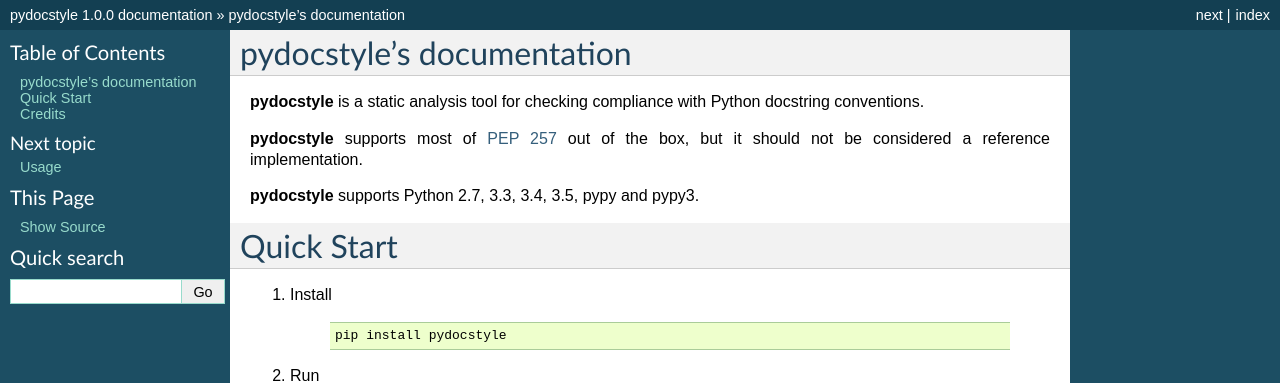
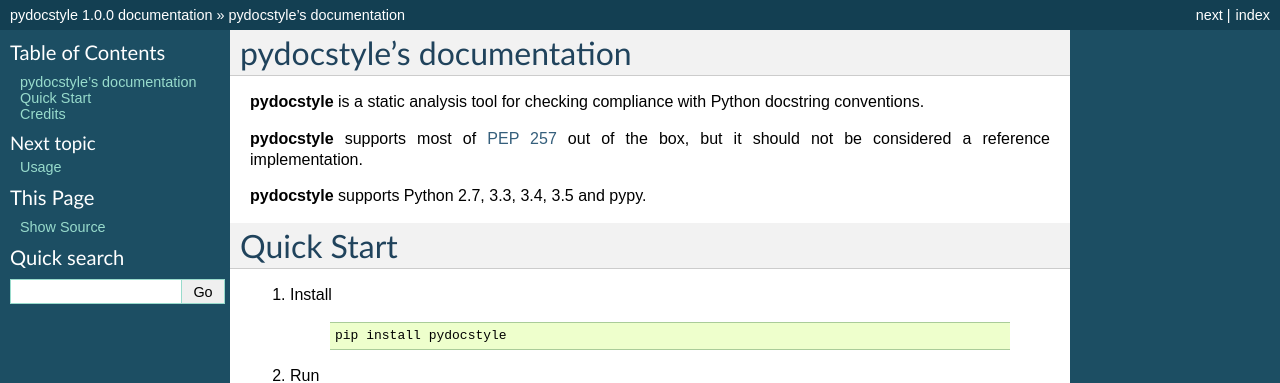
Before and after one commit to PyCQA/pydocstyle, a Sphinx documentation site: the page built from docs/index.rst, in a window 1280 px wide. Shown: the top 383 px of the page. Built offline with Sphinx 7.4.7, drawn with Linux system fonts in a browser that asks for light colours; the version number could not be read and is left out.

Commit message:
Drop support for pypy3.

```diff
--- a/README.rst
+++ b/README.rst
@@ -10,7 +10,7 @@
 `PEP 257 <http://www.python.org/dev/peps/pep-0257/>`_ out of the box, but it
 should not be considered a reference implementation.
 
-**pydocstyle** supports Python 2.7, 3.3, 3.4, 3.5, pypy and pypy3.
+**pydocstyle** supports Python 2.7, 3.3, 3.4, 3.5 and pypy.
 
 Quick Start
 -----------
--- a/docs/index.rst
+++ b/docs/index.rst
@@ -8,7 +8,7 @@
 `PEP 257 <http://www.python.org/dev/peps/pep-0257/>`_ out of the box, but it
 should not be considered a reference implementation.
 
-**pydocstyle** supports Python 2.7, 3.3, 3.4, 3.5, pypy and pypy3.
+**pydocstyle** supports Python 2.7, 3.3, 3.4, 3.5 and pypy.
 
 
 .. include:: quickstart.rst
--- a/docs/release_notes.rst
+++ b/docs/release_notes.rst
@@ -10,6 +10,8 @@
 Major Updates
 
 * Support for Python 2.6 has been dropped (#206, #217).
+* Support for PyPy3 2.6 has been temporarily dropped, until it will be
+  equivalent to CPython 3.3+ (#223).
 * Support for the ``pep257`` console script has been dropped. Only the
   ``pydocstyle`` console script should be used (#216, #218).
 
```
Also changed, not shown: .travis.yml, 1 other file.
